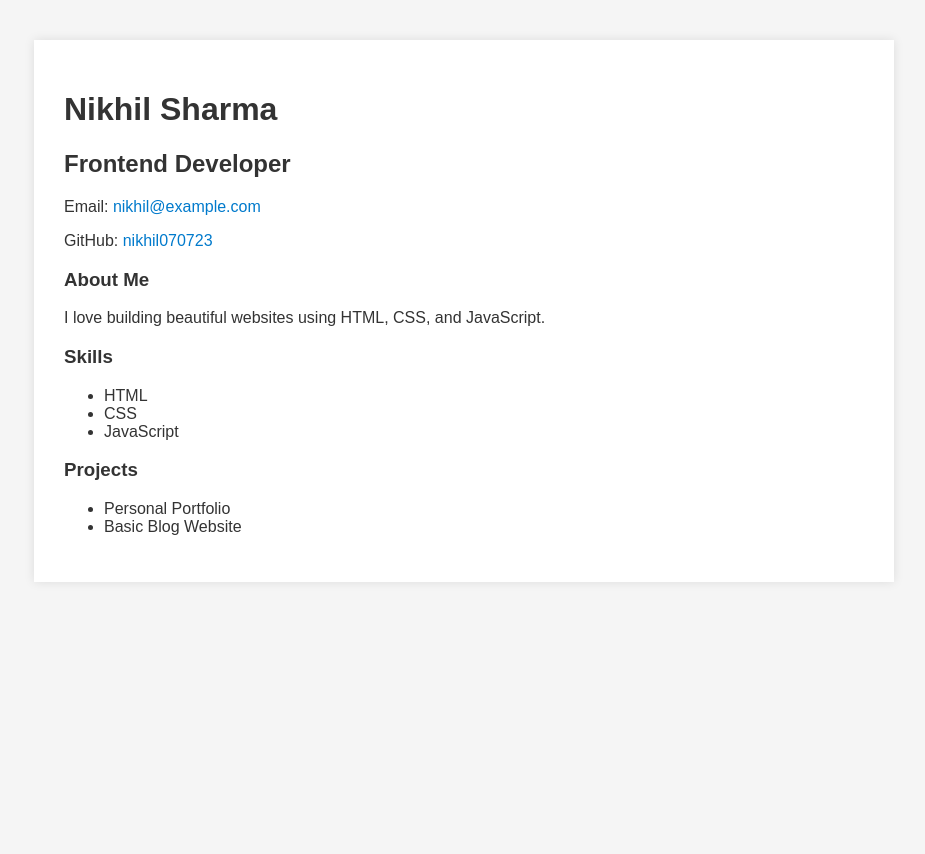
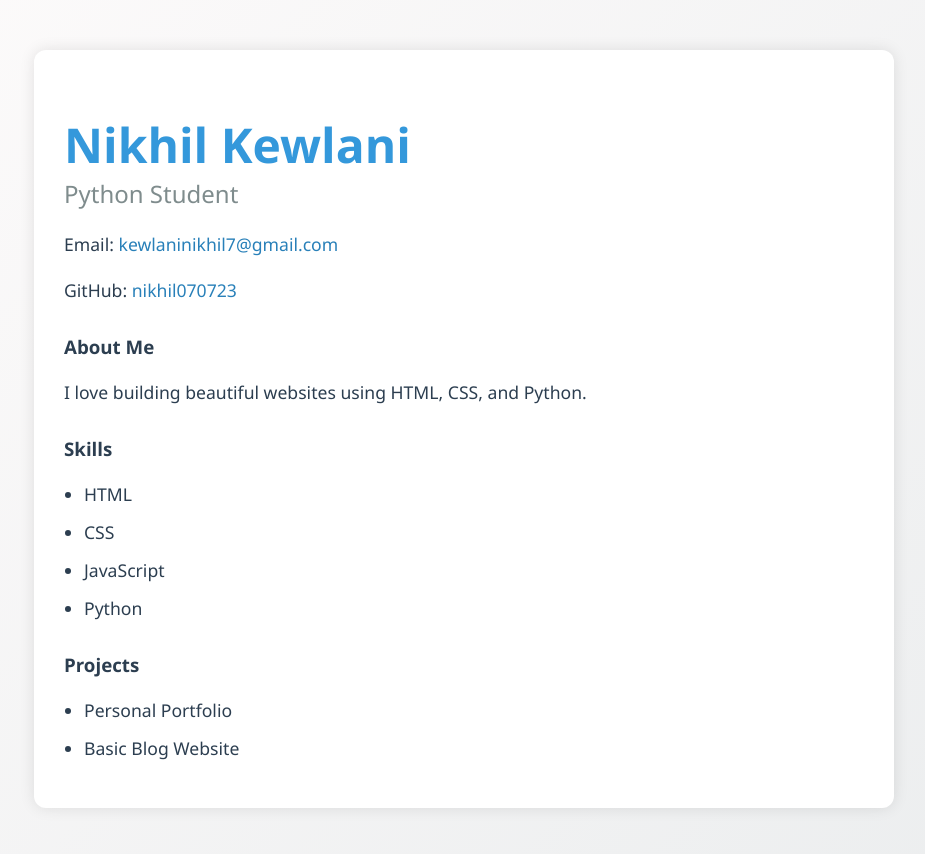
Before and after one commit to nikhil070723/my-portfolio, a React (Create React App) app: page / in a window 1280 px wide. Shown: the top 854 px of the page, without its empty margins (176-1101 px from the left). Before the commit the page ends 800 px from the top, so only its background shows below. Built offline with nearby package versions, Linux system fonts and the light colour scheme.

Commit message:
fix: update homepage URL and enhance personal details in App component

```diff
--- a/package.json
+++ b/package.json
@@ -2,7 +2,7 @@
   "name": "my-portfolio",
   "version": "0.1.0",
   "private": true,
-  "homepage": "https://nikhil070723.github.io/firstblog",
+  "homepage": "https://nikhil070723.github.io/my-portfolio",
   "dependencies": {
     "@testing-library/dom": "^10.4.0",
     "@testing-library/jest-dom": "^6.6.3",
--- a/src/App.css
+++ b/src/App.css
@@ -1,20 +1,55 @@
 body {
-  font-family: Arial, sans-serif;
+  font-family: 'Segoe UI', sans-serif;
   margin: 0;
-  padding: 40px;
-  background-color: #f5f5f5;
-  color: #333;
+  padding: 0;
+  background: linear-gradient(135deg, #fdfbfb 0%, #ebedee 100%);
+  color: #2c3e50;
 }
 
 .container {
   max-width: 800px;
-  margin: auto;
-  background: #fff;
+  margin: 50px auto;
   padding: 30px;
-  box-shadow: 0 0 10px rgba(0,0,0,0.1);
+  background-color: #ffffff;
+  box-shadow: 0 0 15px rgba(0, 0, 0, 0.1);
+  border-radius: 12px;
+}
+
+h1 {
+  font-size: 3em;
+  color: #3498db;
+  margin-bottom: 0;
+}
+
+h2 {
+  color: #7f8c8d;
+  margin-top: 0;
+  font-weight: normal;
 }
 
 a {
-  color: #007acc;
+  color: #2980b9;
   text-decoration: none;
 }
+
+a:hover {
+  text-decoration: underline;
+}
+
+h3 {
+  margin-top: 30px;
+  color: #2c3e50;
+}
+
+p, li {
+  font-size: 1.1em;
+  line-height: 1.6;
+}
+
+ul {
+  padding-left: 20px;
+}
+
+ul li {
+  margin-bottom: 10px;
+}
--- a/src/App.js
+++ b/src/App.js
@@ -4,19 +4,20 @@ import './App.css';
 function App() {
   return (
     <div className="container">
-      <h1>Nikhil Sharma</h1>
-      <h2>Frontend Developer</h2>
-      <p>Email: <a href="mailto:nikhil@example.com">nikhil@example.com</a></p>
+      <h1>Nikhil Kewlani</h1>
+      <h2>Python Student</h2>
+      <p>Email: <a href="mailto:nikhil@example.com">kewlaninikhil7@gmail.com</a></p>
       <p>GitHub: <a href="https://github.com/nikhil070723" target="_blank" rel="noreferrer">nikhil070723</a></p>
 
       <h3>About Me</h3>
-      <p>I love building beautiful websites using HTML, CSS, and JavaScript.</p>
+      <p>I love building beautiful websites using HTML, CSS, and Python.</p>
 
       <h3>Skills</h3>
       <ul>
         <li>HTML</li>
         <li>CSS</li>
         <li>JavaScript</li>
+        <li>Python</li>
       </ul>
 
       <h3>Projects</h3>
```
